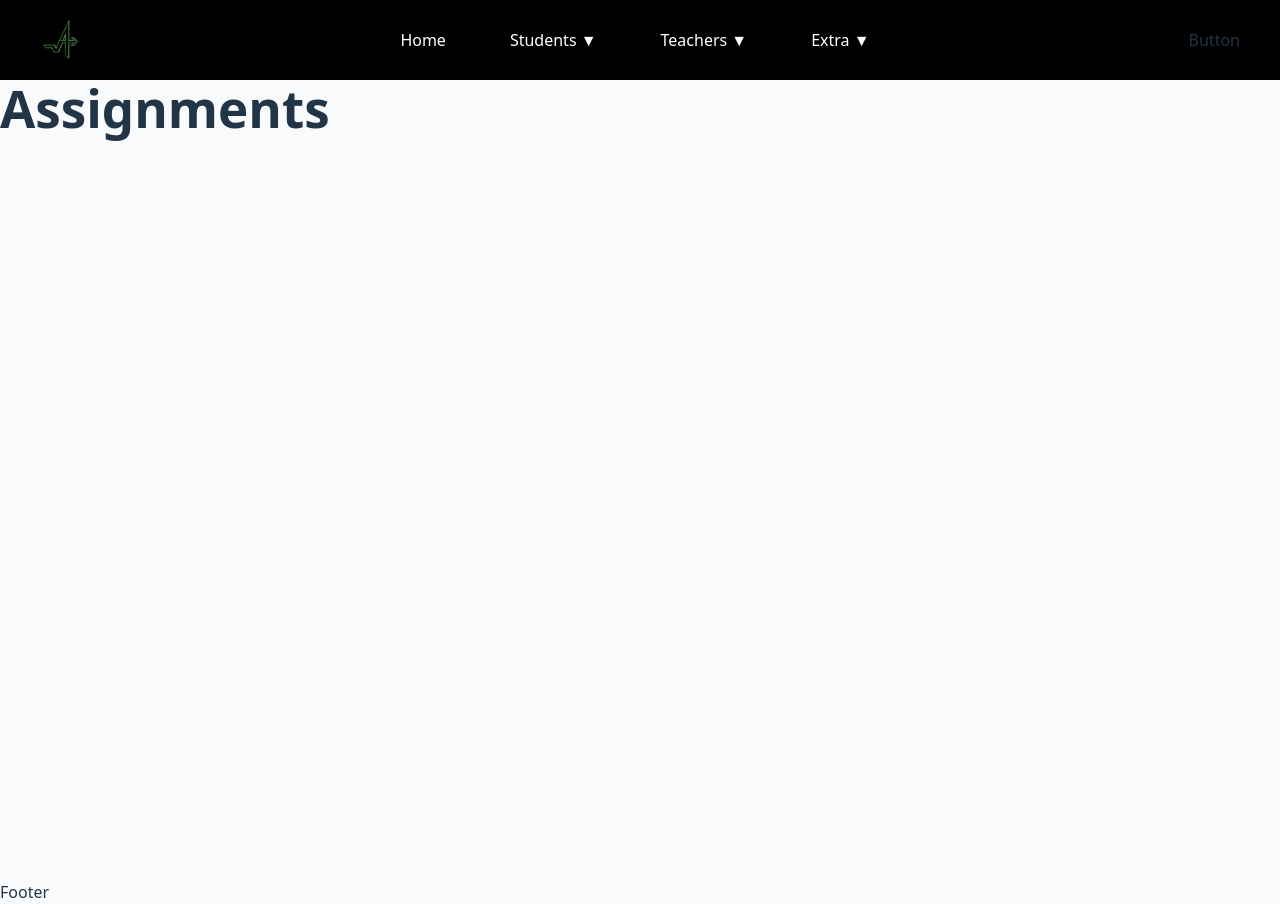
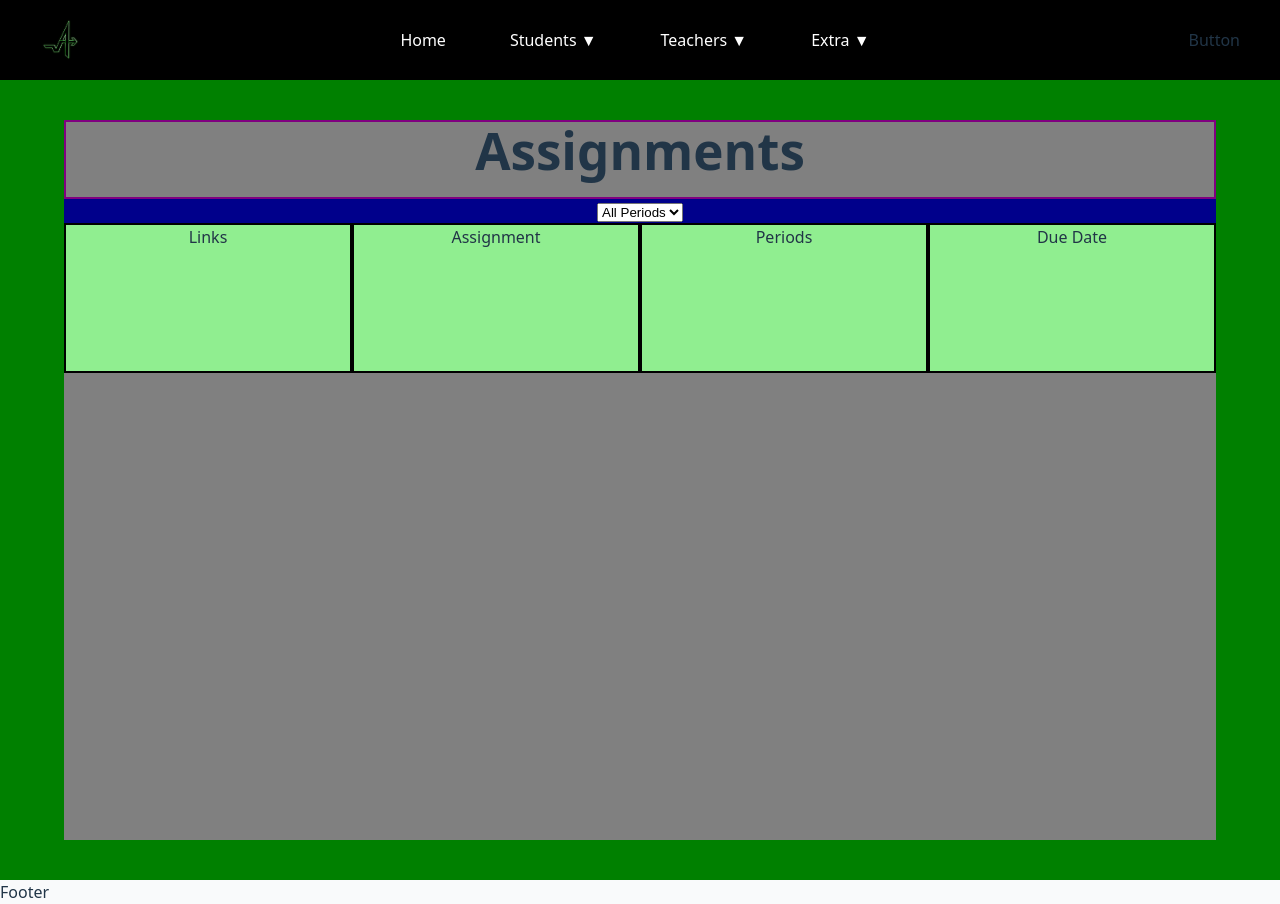
Before and after one commit to NCunningham12/axiom_frontend, a React (Vite) app: page /teachers/assignment-list in a window 1280 px wide. Built offline with nearby package versions, Linux system fonts and the light colour scheme.

Commit message:
Logic for preventing multi add to skills creator. Blocking in teacher assignment page

```diff
--- a/src/pages/AssignmentList.css
+++ b/src/pages/AssignmentList.css
@@ -0,0 +1,57 @@
+.assignment-list-container {
+    background-color: green;
+    width: 100%;
+    height: 100vh;
+    display: flex;
+    align-items: center;
+    justify-content: center;
+}
+
+.assignment-list-wrapper {
+    display: flex;
+    flex-direction: column;
+    background-color: lightgray;
+    width: 90%;
+    height: 90%;
+    justify-content: center;
+    align-items: center;
+}
+
+.assignment-list-title-section {
+    display: flex;
+    flex-direction: column;
+    background-color: darkblue;
+    width: 100%;
+    height: 15%;
+    justify-content: center;
+    align-items: center;
+}
+
+.assignment-list-title {
+    display: flex;
+    background-color: gray;
+    border: 2px solid purple;
+    width: 100%;
+    height: 100%;
+    justify-content: center;
+    align-items: start;
+}
+
+.assignment-list-body {
+    display: flex;
+    background-color: gray;
+    width: 100%;
+    height: 90%;
+    justify-content: center;
+    align-items: start;
+}
+
+.assignment-section {
+    display: flex;
+    border: solid 2px black;
+    background-color: lightgreen;
+    width: 100%;
+    height: 150px;
+    justify-content: center;
+    align-items: start;
+}
--- a/src/pages/AssignmentList.jsx
+++ b/src/pages/AssignmentList.jsx
@@ -7,9 +7,24 @@ const AssignmentList = () => {
             <div className="assignment-list-wrapper">
                 <div className="assignment-list-title-section">
                     <h1 className="assignment-list-title">Assignments</h1>
+                    <div className="dropdown">
+                        <select id="periods" name="periods">
+                            <option value="all">All Periods</option>
+                            <option value="period1">Period 1</option>
+                            <option value="period2">Period 2</option>
+                            <option value="period3">Period 3</option>
+                            <option value="period4">Period 4</option>
+                            <option value="period5">Period 5</option>
+                            <option value="period6">Period 6</option>
+                        </select>
                 </div>
+                </div>
+
                 <div className="assignment-list-body">
-                    <div className="assignment-list"></div>
+                    <div className="assignment-links assignment-section">Links</div>
+                    <div className="assignment-list assignment-section">Assignment</div>
+                    <div className="assignment-periods assignment-section">Periods</div>
+                    <div className="assignment-due assignment-section">Due Date</div>
                 </div>
             </div>
         </div>
--- a/src/pages/SkillsCreator.jsx
+++ b/src/pages/SkillsCreator.jsx
@@ -28,8 +28,20 @@ const SkillsCreator = () => {
     }));
 
     console.log('Navigating with assignmentSkills:', skillsWithIds);
-    navigate('/teachers/assignment-editor', { state: { problems: skillsWithIds } });
+    navigate('/teachers/skills-editor', { state: { problems: skillsWithIds } });
   };
+
+  const handleAddSkill = (skill) => {
+    setAssignmentSkills((prev) => {
+      const alreadyAdded = prev.some((existingSkill) => existingSkill.slug === skill.slug);
+
+      if (alreadyAdded) {
+        return prev;
+      }
+
+      return [...prev, skill];
+    })
+  }
 
   const grade = '8th';
   const domains = curriculum[grade].domains;
@@ -91,7 +103,7 @@ const SkillsCreator = () => {
                               className="add-btn"
                               onClick={() => {
                                 console.log(skill.name);
-                                setAssignmentSkills((prev) => [...prev, skill]);
+                                handleAddSkill(skill);
                               }}
                             >
                               Add
```
